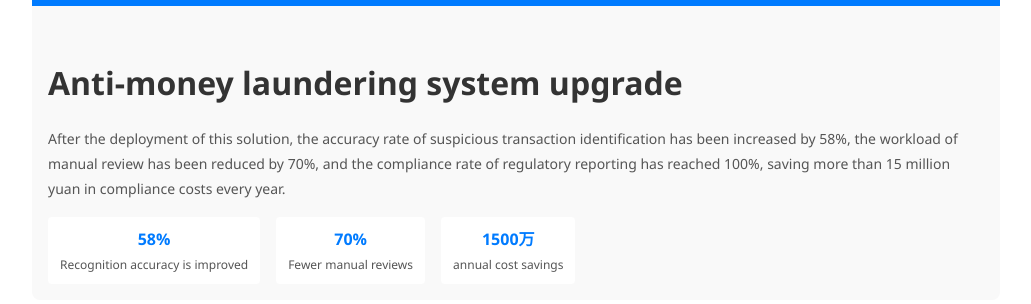
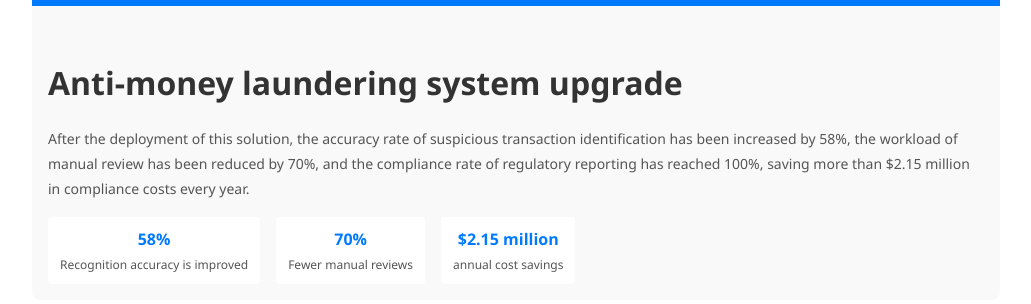
Before and after one commit to maxuchang001/RAG_Promotional_Website, a Vue app: page /finregcompliance in a window 1280 px wide. Shown: the part 2700-3004 px from the top of the page, without its empty margins (124-1155 px from the left). Built offline with nearby package versions, Linux system fonts and the light colour scheme.

Commit message:
修改bug

```diff
--- a/src/views/Accuracy.vue
+++ b/src/views/Accuracy.vue
@@ -19,7 +19,7 @@
           <div class="item-detail" v-show="true">
             <p>Verify content comprehension accuracy with <strong>three rounds of progressive testing</strong>:</p>
             <ol>
-              <li>Basic validation: covering 1000+ documents in standard formats (PDF/Word/Markdown)</li>
+              <li>Basic validation: covering 1000+ documents in standard formats (PDF/Word/excel/PPT)</li>
               <li>Complex scenarios: contain specialized terminology (e.g., medical/legal fields), fuzzy semantics, cross-chapter association testing</li>
               <li>Dynamic updates: Introduce new typical documents in the industry (such as new financial regulations and technical white papers) every month.</li>
             </ol>
@@ -148,7 +148,7 @@
         <br>
         All tests are supervised and carried out by <strong>a third-party neutral organization</strong> to ensure that the results are objective and credible.
       </p>
-      <a href="#" class="report-link" target="_blank">View the full test report</a>
+      <a class="report-link" target="_blank">View the full test report</a>
     </div>
   </div>
 </template>
--- a/src/views/FinregCompliance.vue
+++ b/src/views/FinregCompliance.vue
@@ -221,7 +221,7 @@
             <div class="case-content">
               <h3 class="case-title">Anti-money laundering system upgrade</h3>
               <p class="case-desc">
-                After the deployment of this solution, the accuracy rate of suspicious transaction identification has been increased by 58%, the workload of manual review has been reduced by 70%, and the compliance rate of regulatory reporting has reached 100%, saving more than 15 million yuan in compliance costs every year.
+                After the deployment of this solution, the accuracy rate of suspicious transaction identification has been increased by 58%, the workload of manual review has been reduced by 70%, and the compliance rate of regulatory reporting has reached 100%, saving more than $2.15 million in compliance costs every year.
               </p>
               <div class="case-results">
                 <div class="result-item">
@@ -233,7 +233,7 @@
                   <div class="result-label">Fewer manual reviews</div>
                 </div>
                 <div class="result-item">
-                  <div class="result-value">1500万</div>
+                  <div class="result-value">$2.15 million</div>
                   <div class="result-label">annual cost savings</div>
                 </div>
               </div>
--- a/src/views/Home.vue
+++ b/src/views/Home.vue
@@ -75,7 +75,7 @@
 <script setup lang="ts">
 
 const cards = [
-  { title: 'Chip Design Documentation', desc: 'Supports a variety of chip design document formats, including PDF, Word, Markdown, etc., and realizes intelligent understanding of scenarios through the supported RAG technology. The accuracy is up to 85%.' },
+  { title: 'Chip Design Documentation', desc: 'Supports a variety of chip design document formats, including PDF, Word, excel, PPT, etc., and realizes intelligent understanding of scenarios through the supported RAG technology. The accuracy is up to 85%.' },
   { title: 'Use Case Demonstration', desc: 'Demonstrate the application effect in different scenarios through typical example demonstrations, covering from small teams to large enterprises.' },
   { title: 'Verification of accuracy', desc: 'A strict accuracy verification mechanism is used to ensure the quality of information extraction and Q&A.' },
   { title: 'Application scenarios', desc: 'Supports multiple segmentation scenarios, including verification, testing, and design document management.' },
--- a/src/views/Pricing.vue
+++ b/src/views/Pricing.vue
@@ -131,7 +131,7 @@
     <div class="cta">
       <h3>Let's Get Started</h3>
       <p>Platform AI is trusted by industry leaders such as HSBC, Qualcomm, and Hudl for their most complex, knowledge-intensive AI scenarios.</p>
-      <el-button type="success">Contact Us</el-button>
+      <el-button type="primary">Contact Us</el-button>
     </div>
 
     <!-- Disclaimer -->
```
